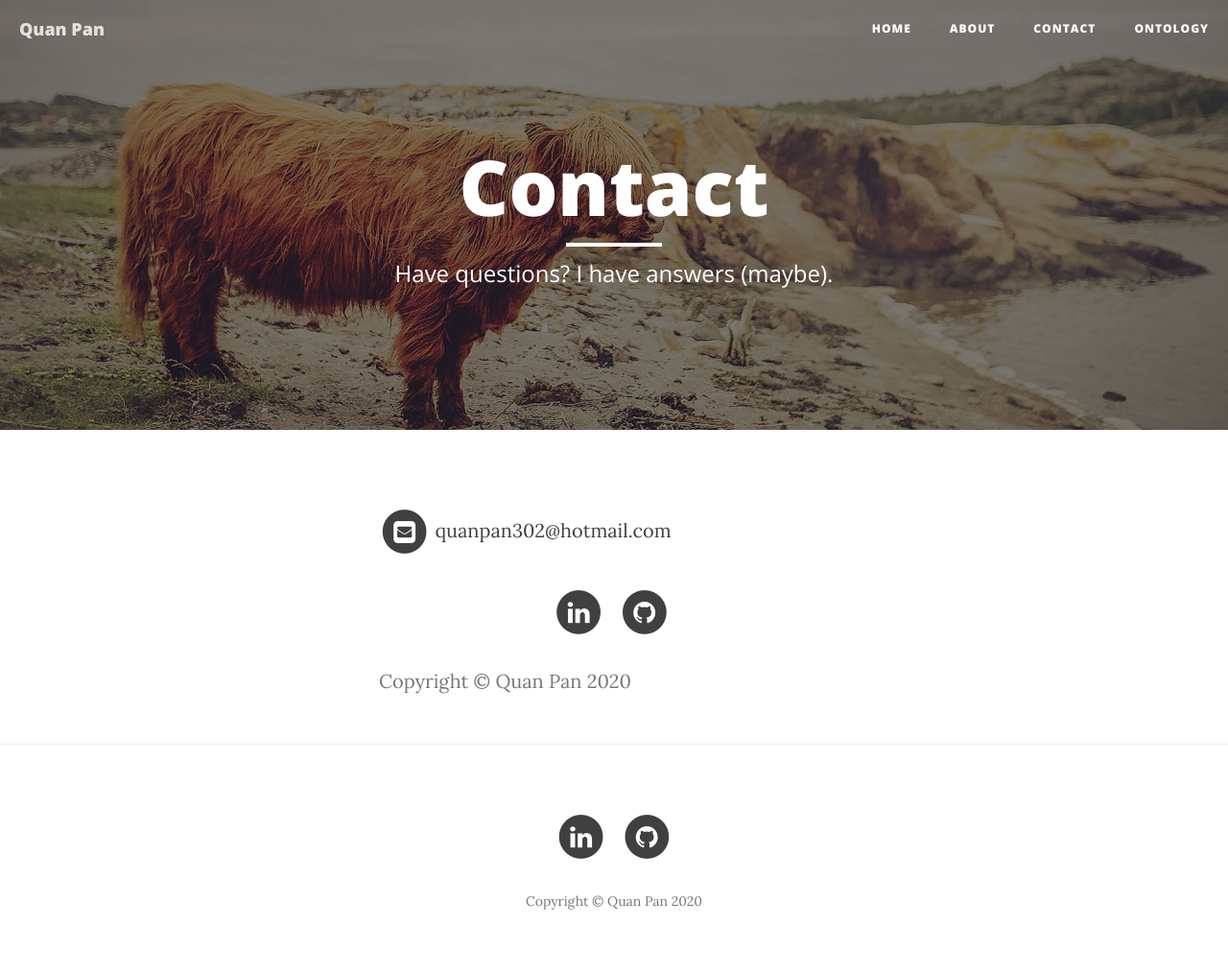
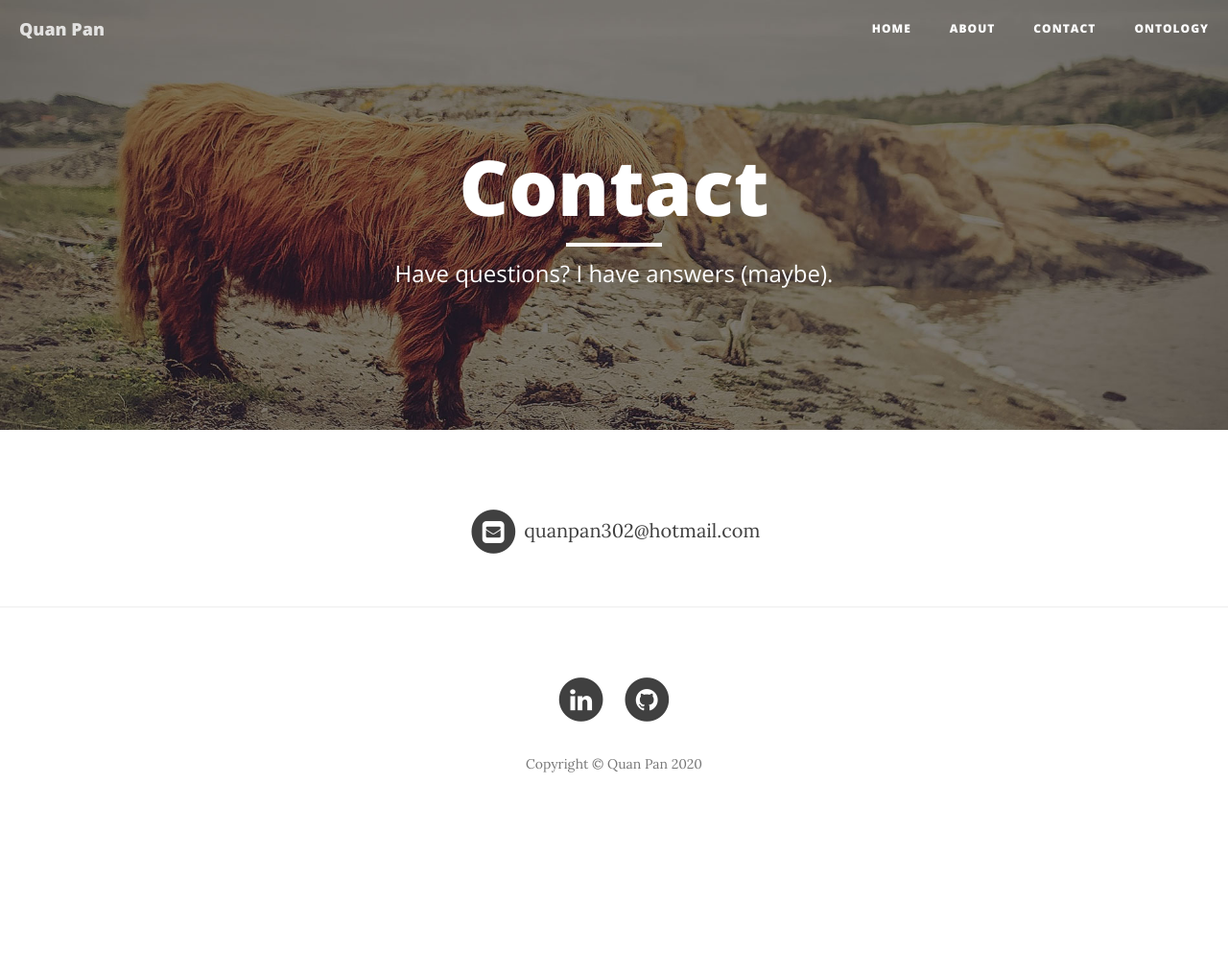
Before and after one commit to quanpan302/quanpan302.github.io, a Jekyll site: the page built from contact.html, in a window 1280 px wide. Shown: the whole page at 96% size. Built offline with Jekyll 4.4.1, drawn with Linux system fonts in a browser that asks for light colours; nearby versions of some CDN libraries; a script that is not in the unit is left out; after the commit the page ends 900 px from its top, so only the background shows below that.

Commit message:
Update contact page

```diff
--- a/contact.html
+++ b/contact.html
@@ -8,7 +8,7 @@ header-img: "assets/img/contact-bg.jpg"
 <div class="row">
     <div class="col-lg-8 col-lg-offset-2 col-md-10 col-md-offset-1">
         {% if site.email %}
-        <p>
+        <p class="text-center">
             <span class="fa-stack fa-lg">
                 <i class="fa fa-circle fa-stack-2x"></i>
                 <i class="fa fa-envelope-square fa-stack-1x fa-inverse"></i>
@@ -16,31 +16,6 @@ header-img: "assets/img/contact-bg.jpg"
             {{ site.email }}
         </p>
         {% endif %}
-
-        <ul class="list-inline text-center">
-            {% if site.linkedin_username %}
-            <li>
-                <a href="https://www.linkedin.com/in/{{ site.linkedin_username }}">
-                    <span class="fa-stack fa-lg">
-                        <i class="fa fa-circle fa-stack-2x"></i>
-                        <i class="fa fa-linkedin fa-stack-1x fa-inverse"></i>
-                    </span>
-                </a>
-            </li>
-            {% endif %}
-
-            {% if site.github_username %}
-            <li>
-                <a href="https://github.com/{{ site.github_username }}">
-                    <span class="fa-stack fa-lg">
-                        <i class="fa fa-circle fa-stack-2x"></i>
-                        <i class="fa fa-github fa-stack-1x fa-inverse"></i>
-                    </span>
-                </a>
-            </li>
-            {% endif %}
-        </ul>
-        <p class="copyright text-muted">Copyright &copy; {{ site.title }} {{ site.time | date: '%Y' }}</p>
     </div>
 </div>
 
```
